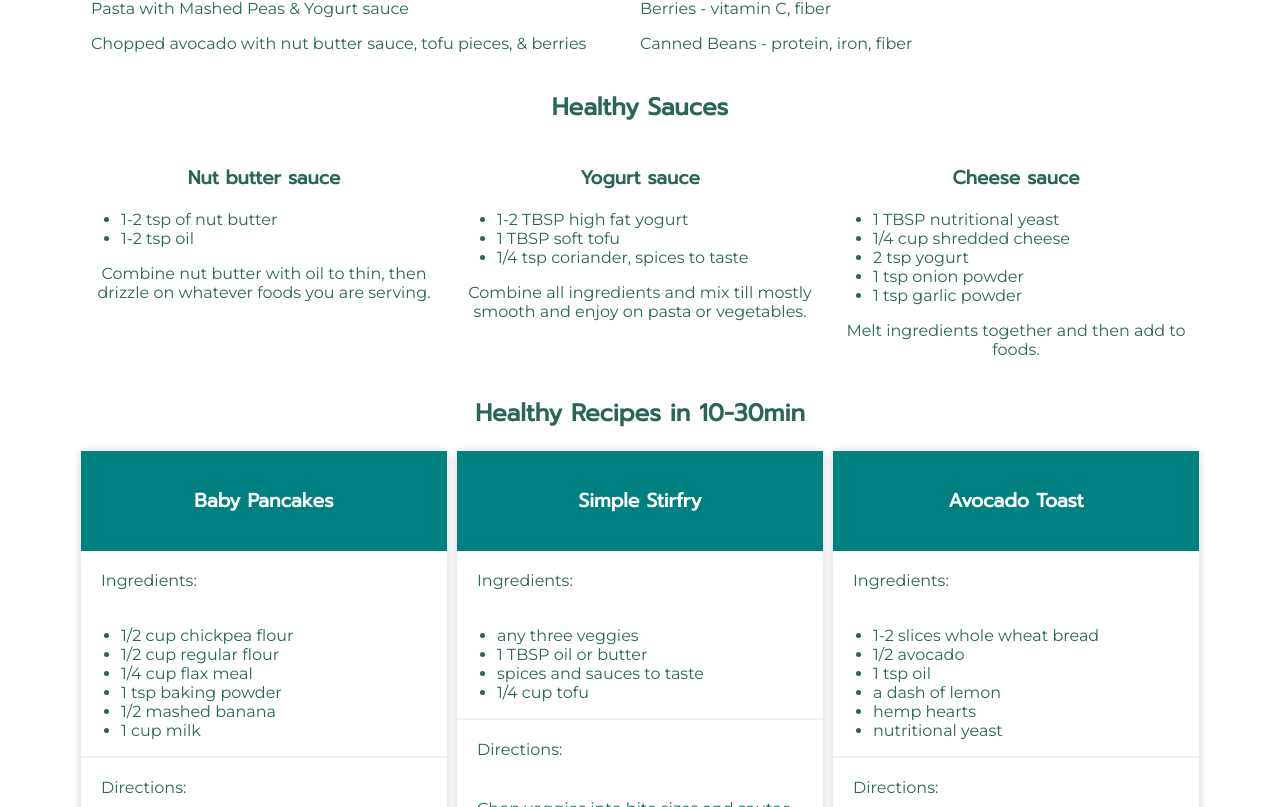
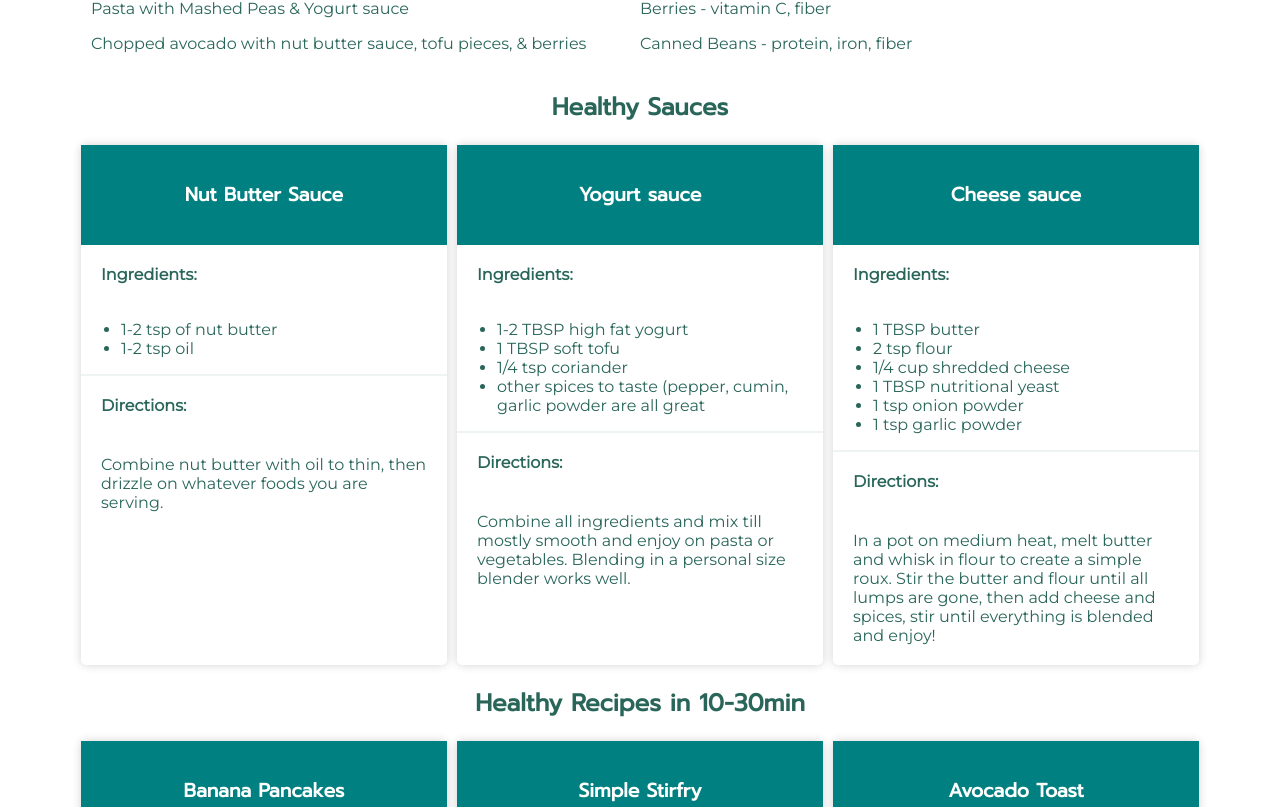
Before and after one commit to snopeks/tinybites, a React (Create React App) app: page /easymeals in a window 1280 px wide. Shown: the part 1313-2120 px from the top of the page. Built offline with nearby package versions, Linux system fonts and the light colour scheme; a web font is replaced by a local one.

Commit message:
generate sauce jsx on meals page

```diff
--- a/src/App.css
+++ b/src/App.css
@@ -301,7 +301,9 @@ li {
 }
 .recipeDirections {
   border-top: 2px solid #EDF4F2;
-  border-width: 80%;
+}
+.recipeHeader {
+  font-weight: bold;
 }
 
 footer {
--- a/src/pages/EasyMeals.js
+++ b/src/pages/EasyMeals.js
@@ -3,7 +3,7 @@ import babyEating from '../recipes-page.jpeg';
 
 let allRecipes = [
     {
-        "title": "Baby Pancakes",
+        "title": "Banana Pancakes",
         "ingredients": [
             "1/2 cup chickpea flour",
             "1/2 cup regular flour",
@@ -116,7 +116,38 @@ let allRecipes = [
     }
 
 ]
-
+let sauceRecipes = [
+    {
+        "title": "Nut Butter Sauce",
+        "ingredients": [
+            "1-2 tsp of nut butter",
+            "1-2 tsp oil"
+        ],
+        "directions":"Combine nut butter with oil to thin, then drizzle on whatever foods you are serving."
+    },
+    {
+        "title": "Yogurt sauce",
+        "ingredients": [
+            "1-2 TBSP high fat yogurt",
+            "1 TBSP soft tofu",
+            "1/4 tsp coriander",
+            "other spices to taste (pepper, cumin, garlic powder are all great"
+        ],
+        "directions": "Combine all ingredients and mix till mostly smooth and enjoy on pasta or vegetables. Blending in a personal size blender works well."
+    },
+    {
+        "title":"Cheese sauce",
+        "ingredients": [
+            "1 TBSP butter",
+            "2 tsp flour",
+            "1/4 cup shredded cheese",
+            "1 TBSP nutritional yeast",
+            "1 tsp onion powder",
+            "1 tsp garlic powder"
+        ],
+        "directions": "In a pot on medium heat, melt butter and whisk in flour to create a simple roux. Stir the butter and flour until all lumps are gone, then add cheese and spices, stir until everything is blended and enjoy!"
+    }
+]
 
 class EasyMeals extends Component {
     GenerateRecipes(recipesData){
@@ -126,11 +157,11 @@ class EasyMeals extends Component {
                     <div className="recipeImg">
                         <h3 className="recipeTitle">{recipe.title}</h3>
                     </div>
-                    <p>Ingredients:</p>
+                    <p className="recipeHeader">Ingredients:</p>
                     <ul>
                         {recipe.ingredients.map((item, i) => <li key={i}>{item}</li>)}
                     </ul>
-                    <p className="recipeDirections">Directions:</p>
+                    <p className="recipeHeader recipeDirections">Directions:</p>
                     <p>{recipe.directions}</p>
                 </div>
             )
@@ -169,34 +200,7 @@ class EasyMeals extends Component {
                 <div className="mealdiv">
                     <h2>Healthy Sauces</h2>
                     <div className="container ">
-                        <div>
-                            <h3>Nut butter sauce</h3>
-                            <ul>
-                                <li>1-2 tsp of nut butter</li>
-                                <li>1-2 tsp oil</li>
-                            </ul>
-                            <p>Combine nut butter with oil to thin, then drizzle on whatever foods you are serving. </p>
-                        </div>
-                        <div>
-                            <h3>Yogurt sauce</h3>
-                            <ul>
-                                <li>1-2 TBSP high fat yogurt</li>
-                                <li>1 TBSP soft tofu</li>
-                                <li>1/4 tsp coriander, spices to taste</li>
-                            </ul>
-                            <p>Combine all ingredients and mix till mostly smooth and enjoy on pasta or vegetables.</p>
-                        </div>
-                        <div>
-                            <h3>Cheese sauce</h3>
-                            <ul>
-                                <li>1 TBSP nutritional yeast</li>
-                                <li>1/4 cup shredded cheese</li>
-                                <li>2 tsp yogurt</li>
-                                <li>1 tsp onion powder</li>
-                                <li>1 tsp garlic powder</li>
-                            </ul>
-                            <p>Melt ingredients together and then add to foods. </p>
-                        </div>
+                        {this.GenerateRecipes(sauceRecipes)}
                     </div>
                 </div>
                 <div className="mealdiv">
```
